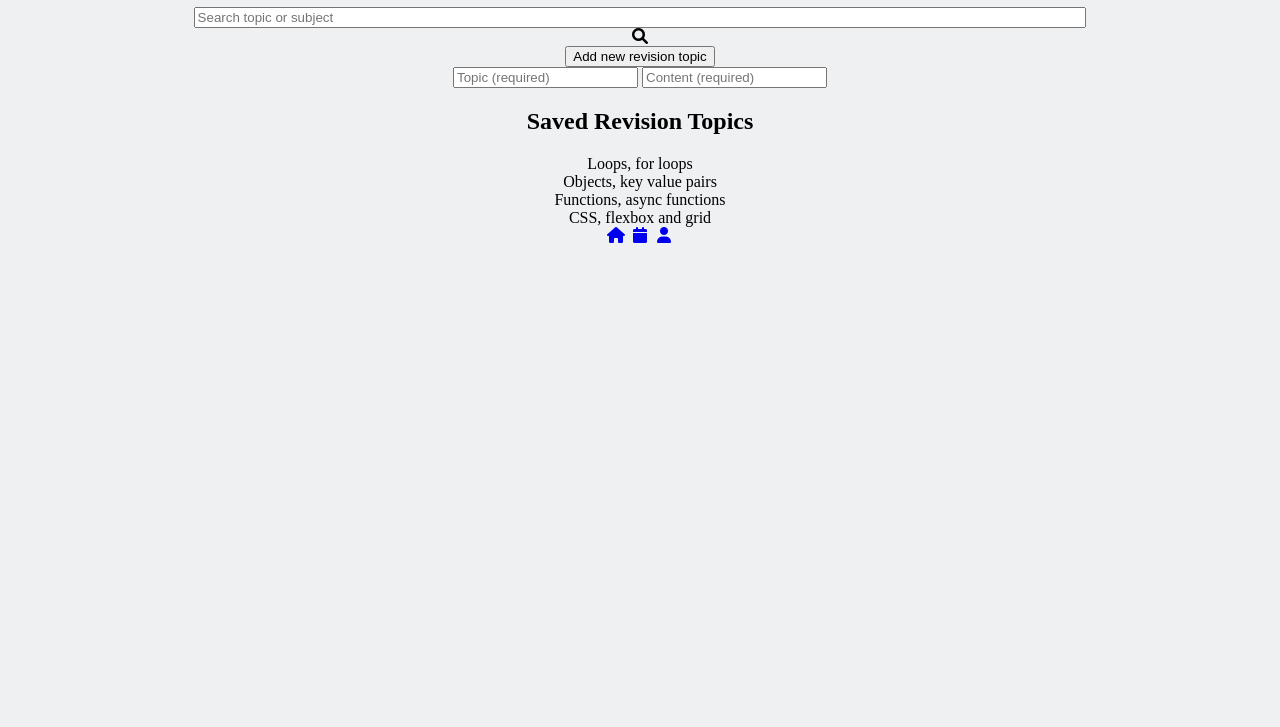
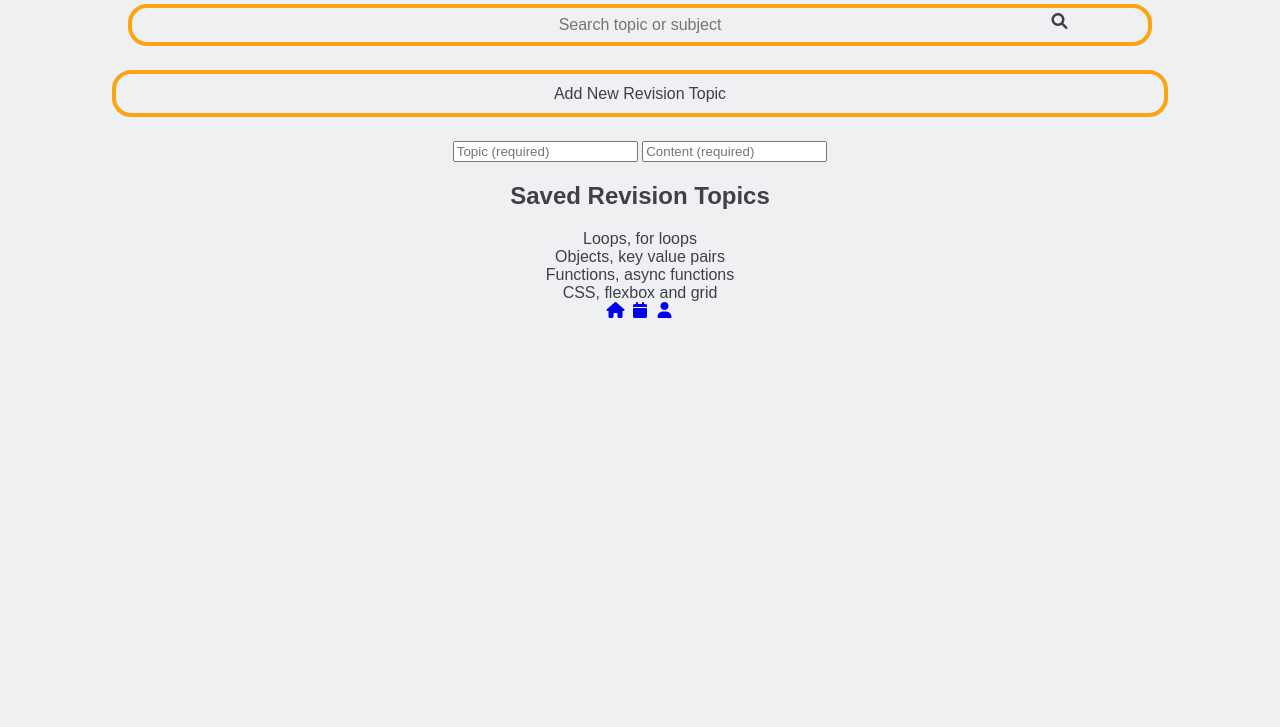
Before and after one commit to SchoolOfCode/sinister7F, a website: page Main/index.html in a window 1280 px wide. Shown: the part 73-800 px from the top of the page. Drawn offline with Linux system fonts and the light colour scheme.

Commit message:
search bar and add button styled

```diff
--- a/Main/index.html
+++ b/Main/index.html
@@ -22,11 +22,11 @@
           type="text"
           placeholder="Search topic or subject"
         />
-        <div><i class="fa fa-fw fa-search"></i></div>
+        <div class="searchbar-icon"><i class="fa fa-fw fa-search"></i></div>
       </div>
 
       <div class="add-topic-container">
-        <button class="add-topic-button">Add new revision topic</button>
+        <button class="add-topic-button">Add New Revision Topic</button>
         <div class="add-topic-expanded">
           <input
             class="topic-input"
--- a/Main/styles.css
+++ b/Main/styles.css
@@ -1,22 +1,53 @@
 body {
     text-align: center;
     background-color:#EEF0F2;
+    font-family: Arial, Helvetica, sans-serif;
+    color: #403f4c;
 }
 
 /* header */
 .app-header {
     background-color: #fca311;
-    height: 5%;
+    height: 2.5em;
     color: #403f4c;
+    margin-bottom: 1em;
 
 }
 
 /* SECTION search-add-container */
+.searchbar-container{
+    width: 100%;
+}
 
 .searchbar{
-    width: 70%;
+    border: 0.3em #fca311 solid;
+    width: 80%;
+    height: 2em;
+    background-color: #EEF0F2;
+    border-radius: 1.2em;
+    position: relative;
+    margin-bottom: 1.5em;
+    text-align: center;
+    font-size: 1em;
 }
 
+.searchbar-icon{
+    position: absolute;
+    left: 82%;
+    top: 5.4em;
+}
+
+.add-topic-button{
+    border: 0.3em #fca311 solid;
+    width: 83.5%;
+    height: 2.9em;
+    background-color: #EEF0F2;
+    border-radius: 1.2em;
+    position: relative;
+    margin-bottom: 1.5em;
+    color: #403f4c;
+    font-size: 1em;
+}
 /*main*/
 
 .main-revision-topic {
```
